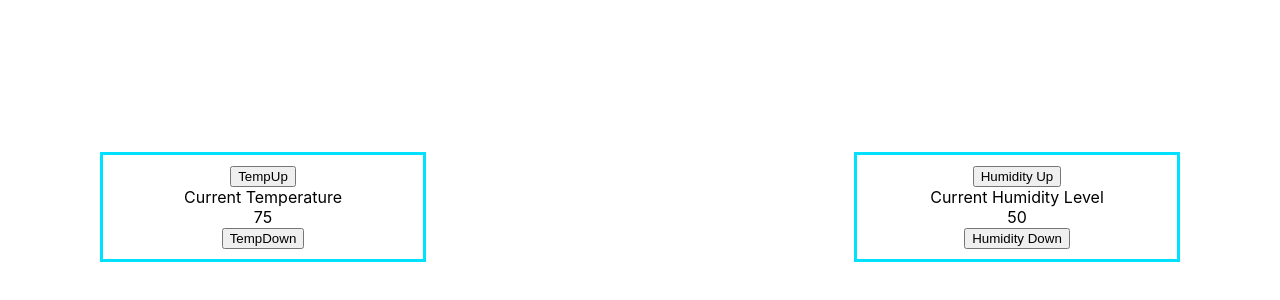
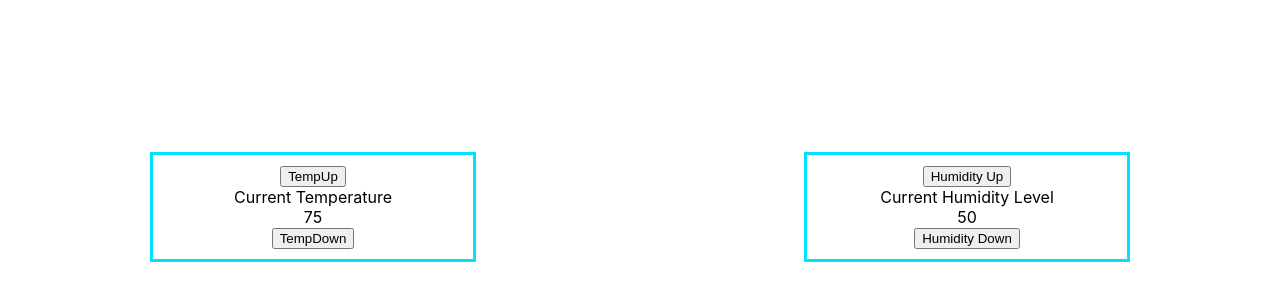
Before and after one commit to Sransonette/passive_homes_ui, a React (Create React App) app: page / in a window 1280 px wide. Shown: the part 248-548 px from the top of the page. Built offline with nearby package versions, Linux system fonts and the light colour scheme.

Commit message:
adjusted position of div currentHUmid and currentTemp in App.css

```diff
--- a/src/App.css
+++ b/src/App.css
@@ -44,7 +44,7 @@
   padding: 10px;
   text-align: center;
   position: absolute;
-  right: 100px;
+  right: 150px;
   width: 300px;
   border: 3px solid rgb(0, 225, 255);
   padding: 10px;
@@ -58,7 +58,7 @@
   padding: 10px;
   text-align: center;
   position: absolute;
-  left: 100px;
+  left: 150px;
   width: 300px;
   border: 3px solid rgb(0, 225, 255);
   padding: 10px;
```
